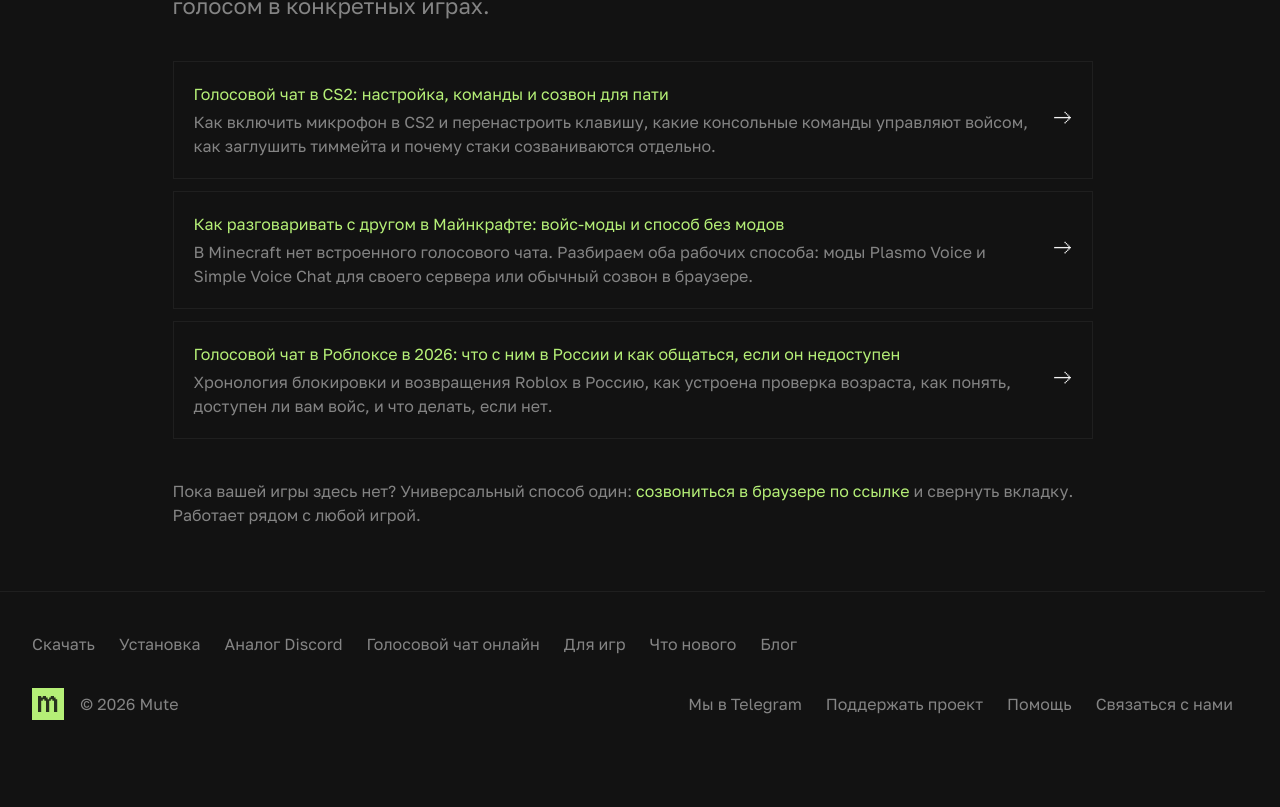
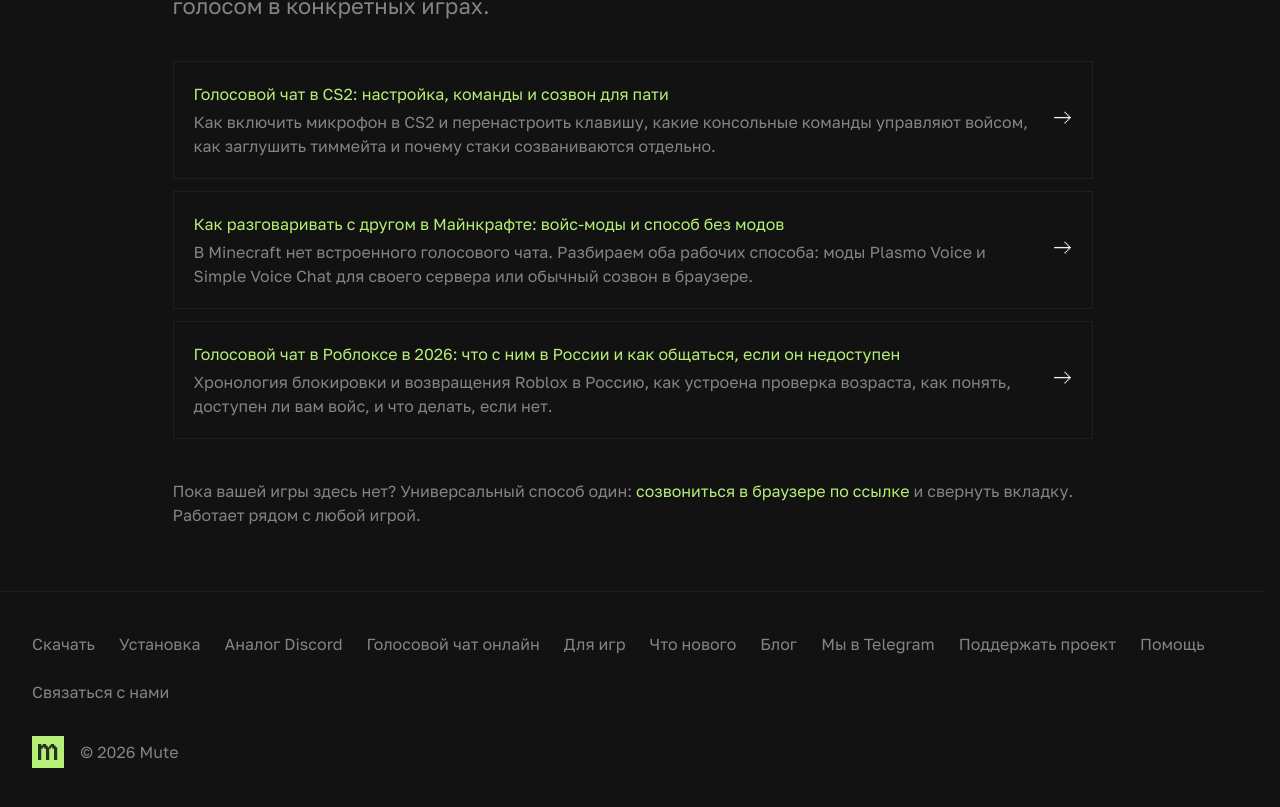
Before and after one commit to booroo-mute/landing, a Next.js app: page /games in a window 1280 px wide. Shown: the part 315-1122 px from the top of the page. Before the commit the page ends 1075 px from the top, so only its background shows below. Built offline with nearby package versions, Linux system fonts and the light colour scheme; no server answers.

Commit message:
style(footer): one row for all links, logo and copyright on their own row
Co-Authored-By: Claude Fable 5 <noreply@anthropic.com>

```diff
--- a/components/Footer.tsx
+++ b/components/Footer.tsx
@@ -24,21 +24,17 @@ export default function Footer() {
               {label}
             </Link>
           ))}
+          <LinkText href="https://t.me/mutecalls" underline={false} target="_blank">Мы в Telegram</LinkText>
+          <LinkText href="https://boosty.to/muteapp" underline={false} target="_blank">Поддержать проект</LinkText>
+          <LinkText href="https://t.me/mute_calls_bot" underline={false} target="_blank">Помощь</LinkText>
+          <LinkText href="mailto:hello@mute.ac" underline={false} target="_blank">Связаться с нами</LinkText>
         </nav>
         <div className="h-6 md:h-8"></div>
-        <div className="flex flex-col-reverse md:flex-row items-start md:items-center justify-between gap-6 md:gap-0">
-          <div className="flex items-center gap-4">
-            <Image src="/mute-icon.svg" alt="Mute" width={32} height={32} />
-            <span className="body-text text-text-secondary">
-              © 2026 Mute
-            </span>
-          </div>
-          <div className="flex flex-wrap items-center gap-4 md:gap-6 lg:gap-8">
-            <LinkText href="https://t.me/mutecalls" underline={false} target="_blank">Мы в Telegram</LinkText>
-            <LinkText href="https://boosty.to/muteapp" underline={false} target="_blank">Поддержать проект</LinkText>
-            <LinkText href="https://t.me/mute_calls_bot" underline={false} target="_blank">Помощь</LinkText>
-            <LinkText href="mailto:hello@mute.ac" underline={false} target="_blank">Связаться с нами</LinkText>
-          </div>
+        <div className="flex items-center gap-4">
+          <Image src="/mute-icon.svg" alt="Mute" width={32} height={32} />
+          <span className="body-text text-text-secondary">
+            © 2026 Mute
+          </span>
         </div>
       </div>
       <div className="h-8 md:h-10 lg:h-[48px]"></div>
```
